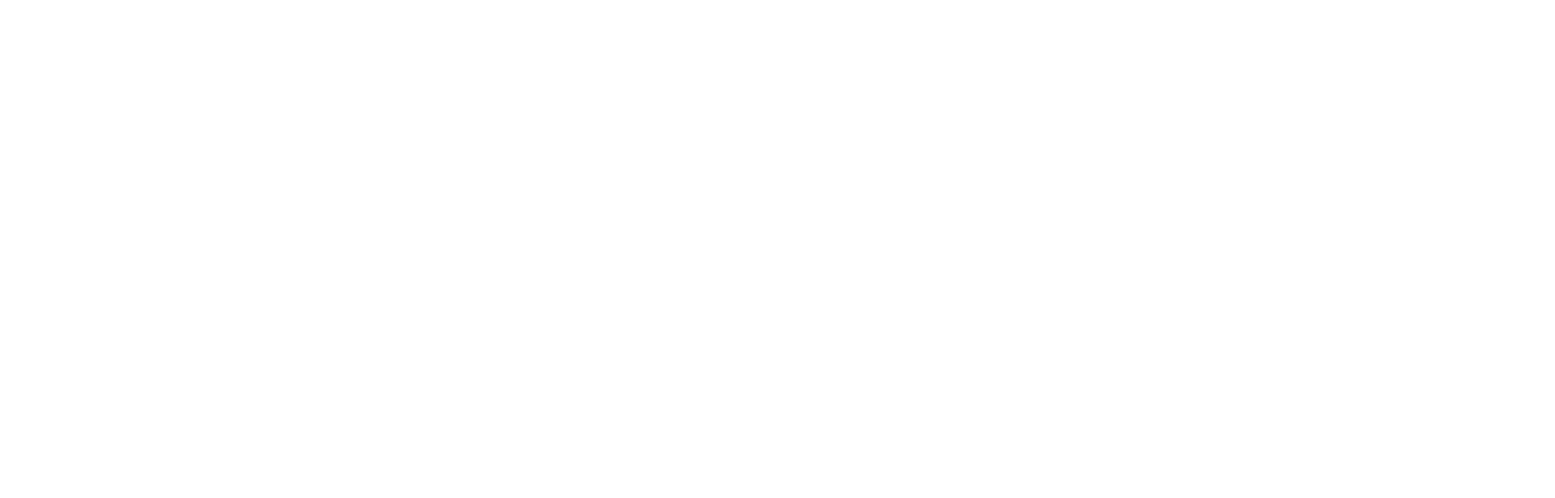
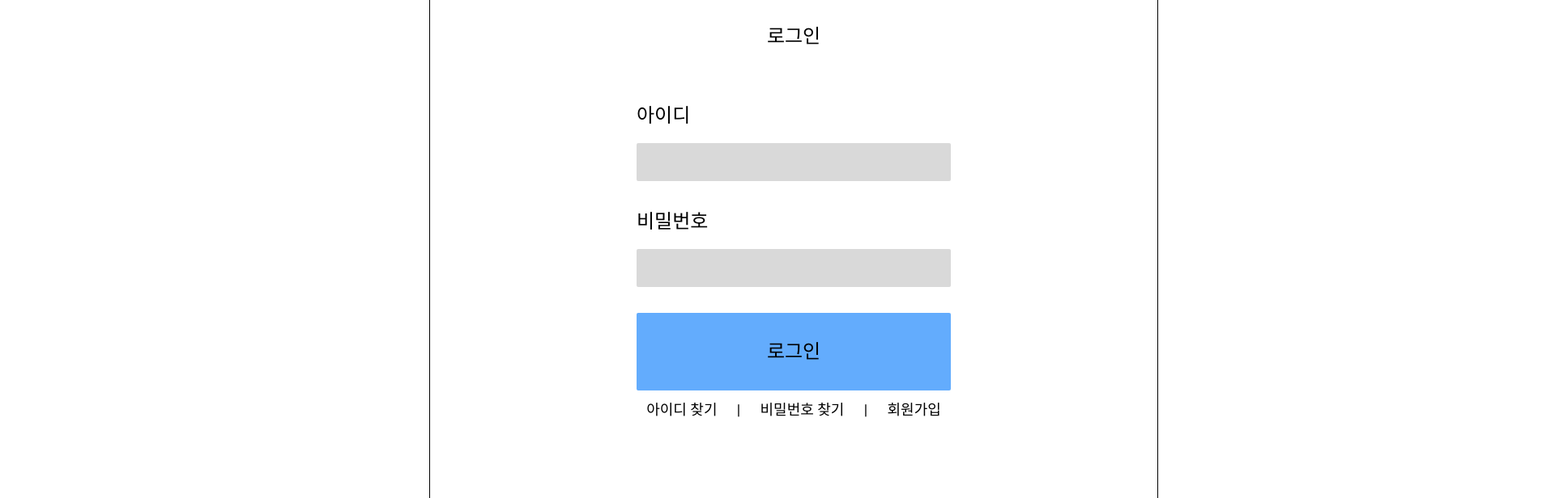
Before and after one commit to TeamLab/project-715, a Vue app in the folder 715job/: page /login in a window 1280 px wide. Shown: the part 160-776 px from the top of the page at 81% size, 1920 px wide, since content can reach past the window. Built offline with nearby package versions, Linux system fonts and the light colour scheme.

Commit message:
feat: LogInView.vue 구현

```diff
--- a/715job/src/router/index.js
+++ b/715job/src/router/index.js
@@ -17,6 +17,11 @@
     // this generates a separate chunk (about.[hash].js) for this route
     // which is lazy-loaded when the route is visited.
     component: () => import(/* webpackChunkName: "about" */ '../views/AboutView.vue')
+  },
+  {
+    path: '/login',
+    name: 'LogInView',
+    component: () => import(/* webpackChunkName: "login", webpackPrefetch:true */ '../views/LogInView.vue')
   }
 ]
 
--- a/715job/src/views/LogInView.vue
+++ b/715job/src/views/LogInView.vue
@@ -1,5 +1,34 @@
 <template>
-  <div></div>
+  <div class="body">
+    <div class="main">
+      <div class="loginHead">로그인</div>
+      <div class="loginContents">
+        <div class="idBox">
+          <p>아이디</p>
+          <input type="text" />
+        </div>
+        <div class="passwordBox">
+          <p>비밀번호</p>
+          <input type="text" />
+        </div>
+        <div class="loginButton">
+          <form action="">
+            <button>로그인</button>
+          </form>
+        </div>
+        <div class="findButtons">
+          <ul class="findButtonLists">
+            <li><a href="#">아이디 찾기</a></li>
+            <li>|</li>
+            <li><a href="#">비밀번호 찾기</a></li>
+            <li>|</li>
+            <li><a href="#">회원가입</a></li>
+          </ul>
+        </div>
+      </div>
+    </div>
+    <div class="footer">footer</div>
+  </div>
 </template>
 <script>
 export default {
@@ -16,3 +45,87 @@
   methods: {}
 }
 </script>
+
+<style scoped>
+* {
+  text-decoration: none;
+  color: #000;
+  list-style: none;
+}
+a:link {
+  color: black;
+}
+a:visited {
+  color: black;
+}
+.body {
+  width: 1960px;
+  height: 1060px;
+}
+.main {
+  width: 900px;
+  height: 900px;
+  margin: auto;
+  border-right: 1px solid black;
+  border-left: 1px solid black;
+}
+.loginHead {
+  font-size: 24px;
+  width: 198px;
+  height: 48px;
+  margin: auto;
+  text-align: center;
+  padding-top: 123px;
+}
+.footer {
+  width: 1960px;
+  height: 160px;
+  border-top: 1px solid #cccccc;
+}
+.idBox > p {
+  font-size: 24px;
+}
+.passwordBox > p {
+  font-size: 24px;
+}
+.loginContents {
+  margin-top: 98px;
+}
+.loginContents > .idBox,
+.passwordBox,
+.loginButton {
+  margin: auto;
+  margin-top: 34.91px;
+  width: 388px;
+  height: 96px;
+}
+.findButtons {
+  margin: auto;
+  margin-top: 10px;
+  width: 388px;
+  height: 96px;
+}
+.loginContents > div > input {
+  width: 388px;
+  height: 47px;
+  border-radius: 2px;
+  font-size: 20px;
+  padding-left: 5px;
+  background-color: #d9d9d9;
+}
+.loginButton > form > button {
+  width: 388px;
+  height: 96px;
+  font-size: 24px;
+  background-color: #63acfd;
+  border-radius: 2px;
+}
+.findButtons > .findButtonLists {
+  display: flex;
+  justify-content: space-around;
+  padding: 0px;
+}
+.findButtons > .findButtonLists > li {
+  font-size: 18px;
+}
+</style>
```
Also changed, not shown: 715job/src/App.vue (+3 -8 lines), 1 other file (tests, documents, lock files or other folders).
